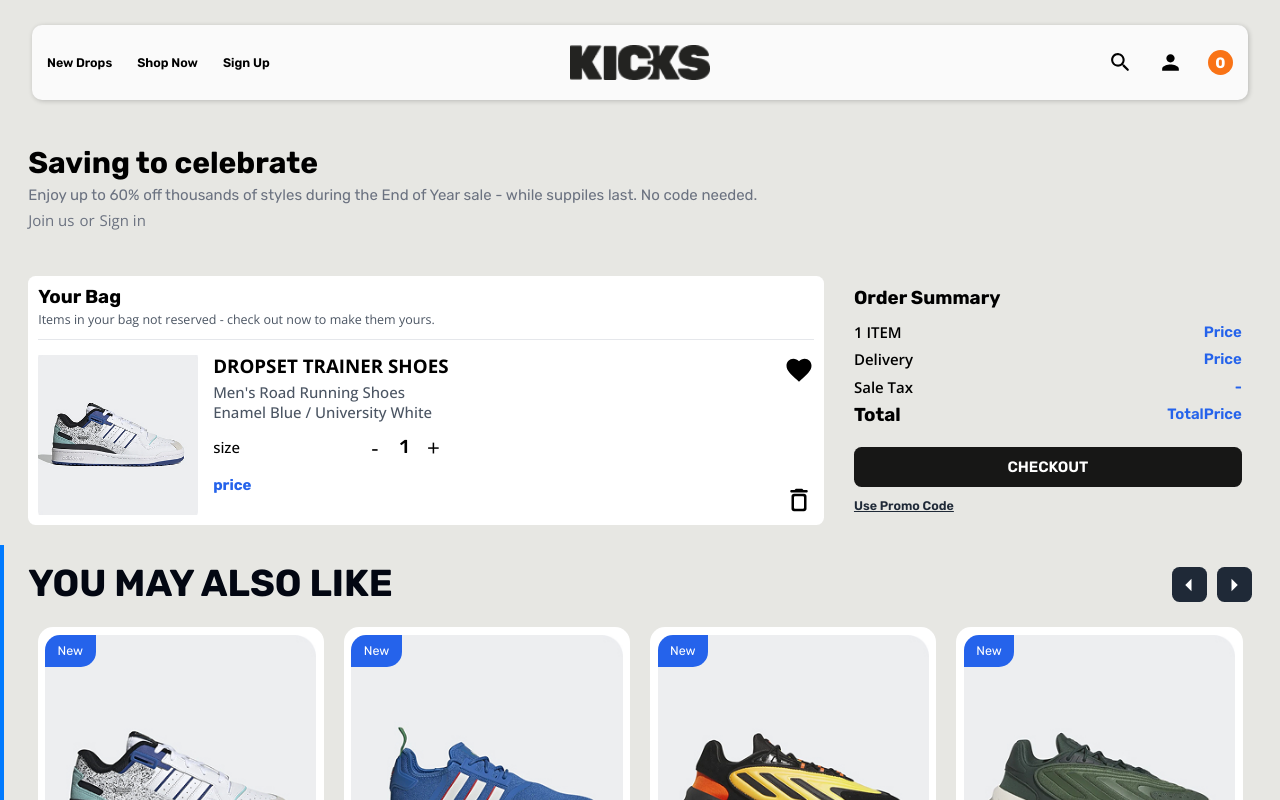
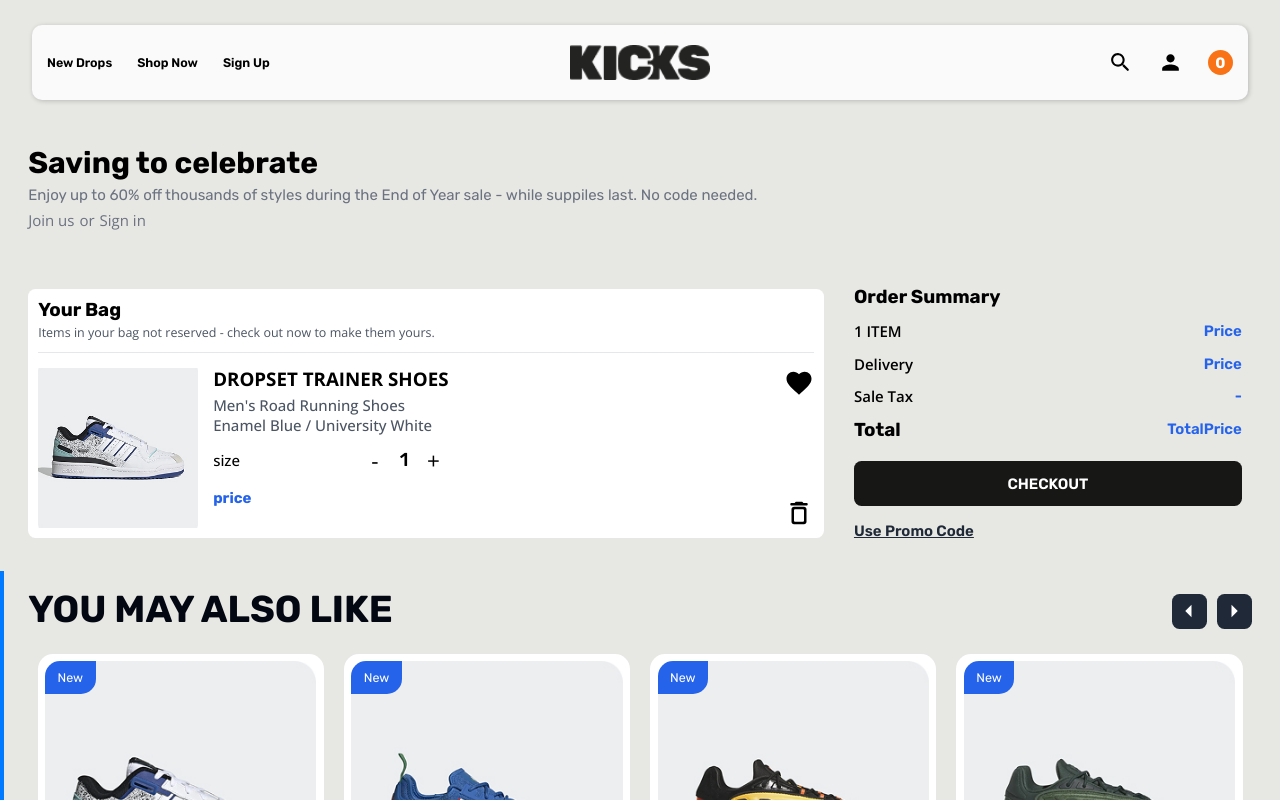
Before and after one commit to Jo-shua09/kicks-e-commerce, a React (Vite) app in the folder kicks/: page /cart in a window 1280 px wide. Shown: the top 800 px of the page. Built offline with nearby package versions, Linux system fonts and the light colour scheme.

Commit message:
redesign of the cart button

```diff
--- a/kicks/src/components/cart/CartItems.jsx
+++ b/kicks/src/components/cart/CartItems.jsx
@@ -97,7 +97,7 @@ const CartItems = () => {
         <div className="w-full md:flex-1 p-4 rounded-xl sm:bg-transparent bg-white">
           <div className="">
             <h2 className="text-3xl font-bold font-Rubik">order summary</h2>
-            <div className="w-full mt-5 h-full flex flex-col gap-y-3">
+            <div className="w-full mt-5 h-full flex flex-col gap-y-5">
               <div className="flex justify-between font-semibold">
                 <div className="text-2xl uppercase">{quantity} item</div>
                 <div className="text-blue-600 text-2xl font-Rubik">price</div>
@@ -118,12 +118,12 @@ const CartItems = () => {
               </div>
             </div>
             <div className="m-auto mt-8">
-              <button className="text-2xl w-full h-[4rem] rounded-xl hover:scale-95 font-semibold font-Rubik uppercase text-white bg-black/90">
+              <button className="text-2xl w-full h-[5rem] sm:h-[4.5rem] rounded-xl hover:scale-95 font-semibold font-Rubik uppercase text-white bg-black/90">
                 checkout
               </button>
             </div>
             <div
-              className="mt-4 text-xl font-semibold font-Rubik text-gray-800 underline hover:no-underline cursor-pointer"
+              className="mt-6 text-2xl font-semibold font-Rubik text-gray-800 underline hover:no-underline cursor-pointer"
               onClick={() => setShowPromo(!showPromo)}
             >
               use promo code
@@ -135,7 +135,7 @@ const CartItems = () => {
                   placeholder="promo code"
                   className="text-xl font-medium font-Rubik pl-2 border border-gray-800 w-full h-[4rem] rounded-xl"
                 />
-                <button className="text-[1.4rem] w-1/2 h-[4rem] rounded-xl hover:scale-95 mt-3 font-semibold font-Rubik uppercase text-white bg-black/90">
+                <button className="text-[1.4rem] w-1/2 h-[5rem] sm:h-[4.5rem] rounded-xl hover:scale-95 mt-3 font-semibold font-Rubik uppercase text-white bg-black/90">
                   apply
                 </button>
               </div>
```
